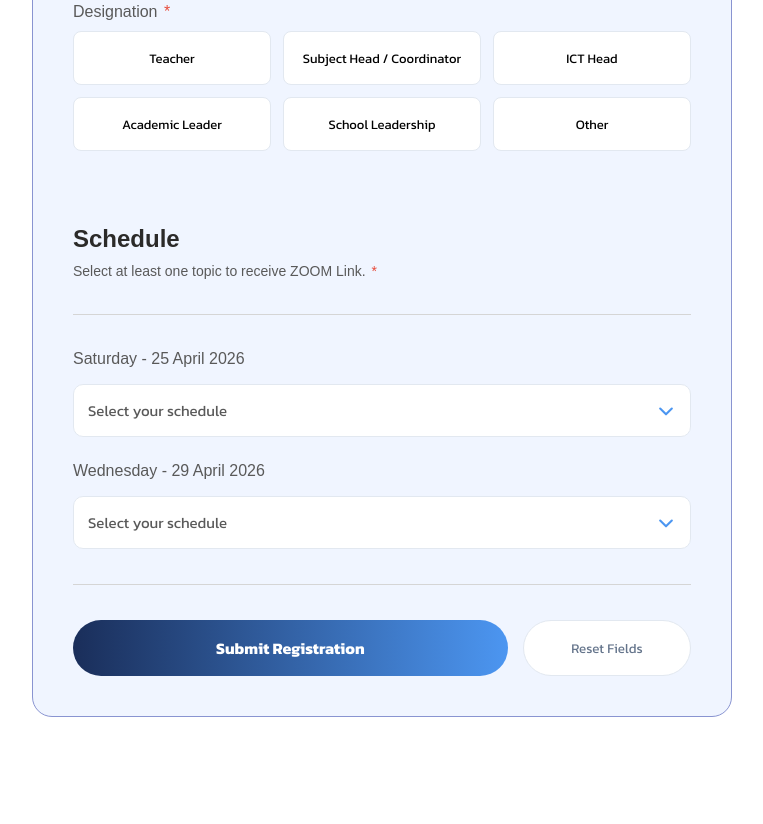
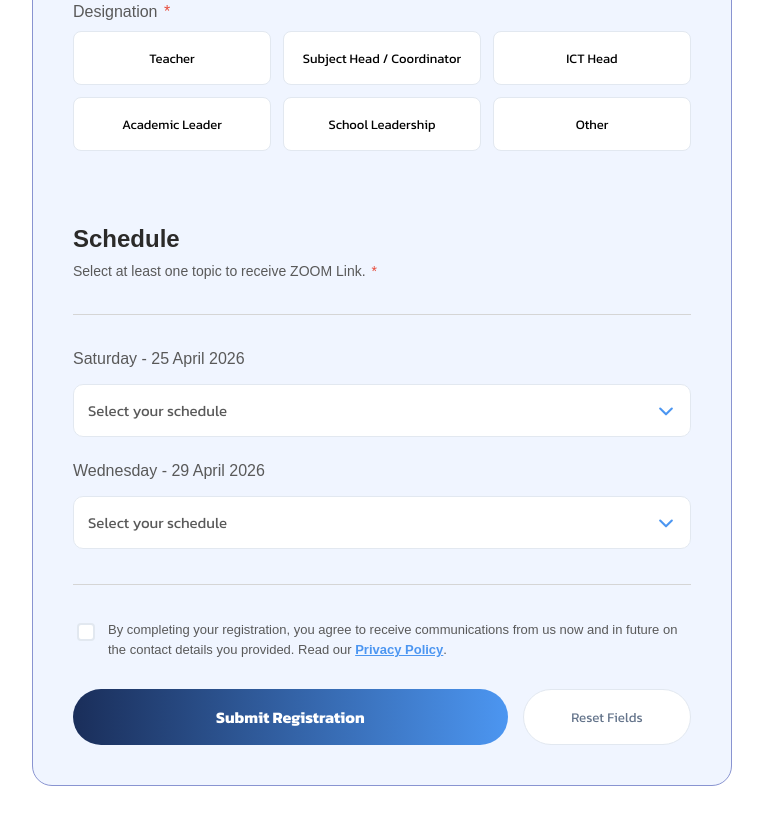
Before and after one commit to AjithMogaveeraSooral/webinar-kodeit-panworld-linkedi, a plain HTML site: page index.html in a window 1280 px wide. Shown: the part 1028-1852 px from the top of the page, without its empty margins (258-1021 px from the left). Before the commit the page ends 1785 px from the top, so only its background shows below. Drawn offline with nearby package versions, Linux system fonts and the light colour scheme; a web font is replaced by a local one.

Commit message:
updated privacy policy

```diff
--- a/css/style.css
+++ b/css/style.css
@@ -693,6 +693,66 @@ h1 {
   transform: translate(-50%, -50%);
 }
 
+.consent-group {
+  margin-bottom: 20px;
+}
+
+.consent-label {
+  display: flex;
+  align-items: flex-start;
+  gap: 10px;
+  cursor: pointer;
+  font-size: 14px;
+  color: var(--text-grey);
+  line-height: 1.5;
+}
+
+.consent-label input[type="checkbox"] {
+  margin-top: 3px;
+  width: 18px;
+  height: 18px;
+  min-width: 18px;
+  cursor: pointer;
+  appearance: none;
+  -webkit-appearance: none;
+  border: 2px solid #e2e8f0;
+  border-radius: 4px;
+  background: #fff;
+  position: relative;
+  flex-shrink: 0;
+}
+
+.consent-label input[type="checkbox"]:checked {
+  background: linear-gradient(90deg, #1a2e5a 0%, #4c96f1 100%);
+  border-color: #4c96f1;
+}
+
+.consent-label input[type="checkbox"]:checked::after {
+  content: '\2713';
+  color: #fff;
+  font-size: 12px;
+  position: absolute;
+  top: 50%;
+  left: 50%;
+  transform: translate(-50%, -50%);
+}
+
+.consent-text {
+  font-family: "Gilroy", sans-serif;
+  font-size: 13px;
+  color: #595959;
+}
+
+.consent-text a {
+  color: var(--accent-blue);
+  text-decoration: underline;
+  font-weight: 600;
+}
+
+.consent-text a:hover {
+  color: var(--primary-color);
+}
+
 .schedule-heading {
   font-size: 24px !important;
   font-weight: 700 !important;
@@ -707,7 +767,8 @@ h1 {
   font-family: "Gilroy", sans-serif;
 }
 
-.schedule-error {
+.schedule-error,
+.consent-error {
   font-size: 13px;
   color: #e74c3c;
   margin: 6px 0 0 0;
--- a/index.html
+++ b/index.html
@@ -295,7 +295,8 @@
                   </div>
 
                   <label class="form-label">Wednesday - 29 April 2026</label>
-                  <div class="custom-multiselect schedule-dropdown" id="wednesday29Dropdown">
+                  <div class="custom-multiselect
+                  schedule-dropdown" id="wednesday29Dropdown">
                     <div class="select-box" onclick="toggleScheduleDropdown('wednesday29Dropdown')">
                       <span class="placeholder-text">Select your schedule</span>
                       <span class="arrow"></span>
@@ -325,6 +326,16 @@
 
               <hr class="form-divider" />
 
+              <div class="consent-group">
+                <label class="consent-label">
+                  <input type="checkbox" id="consentCheckbox" name="consent" required />
+                  <span class="consent-text">
+                    By completing your registration, you agree to receive communications from us now and in future on the contact details you provided. Read our <a href="https://kodeitglobal.com/privacy-policy/" target="_blank" rel="noopener noreferrer">Privacy Policy</a>.
+                  </span>
+                </label>
+                <p class="consent-error" id="consentError" style="display:none;">Please agree to the terms to continue.</p>
+              </div>
+
               <div class="form-actions">
                 <button type="submit" class="btn-submit-modern">
                   Submit Registration
--- a/js/script.js
+++ b/js/script.js
@@ -14,6 +14,16 @@ document.addEventListener('DOMContentLoaded', function() {
             return;
         }
         scheduleError.style.display = 'none';
+
+        // Validate consent checkbox
+        const consentCheckbox = document.getElementById('consentCheckbox');
+        const consentError = document.getElementById('consentError');
+        if (!consentCheckbox.checked) {
+            consentError.style.display = 'block';
+            consentCheckbox.scrollIntoView({ behavior: 'smooth', block: 'center' });
+            return;
+        }
+        consentError.style.display = 'none';
 
         const submitBtn = document.querySelector('.btn-submit-modern');
         const originalText = submitBtn.innerText;
```
